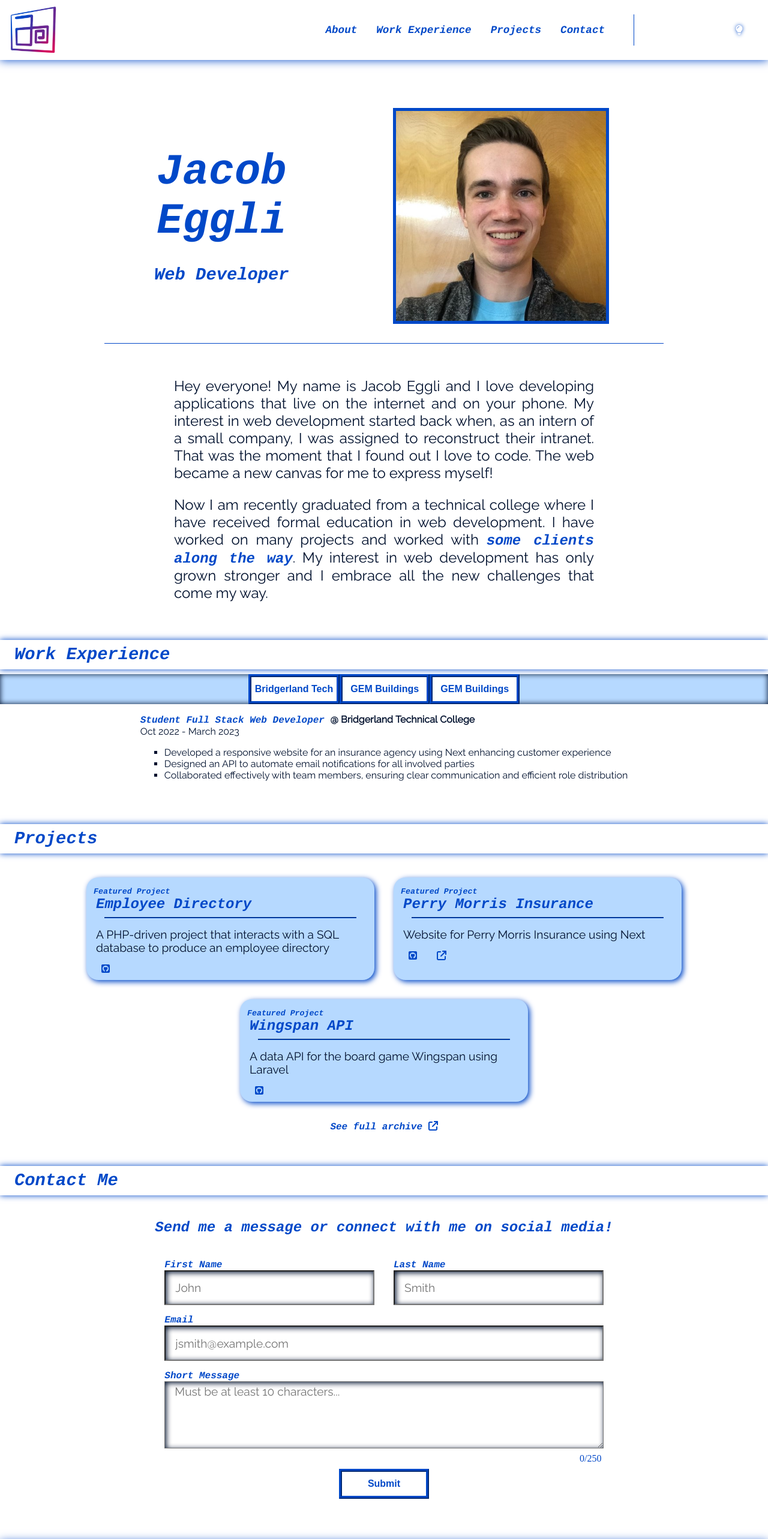
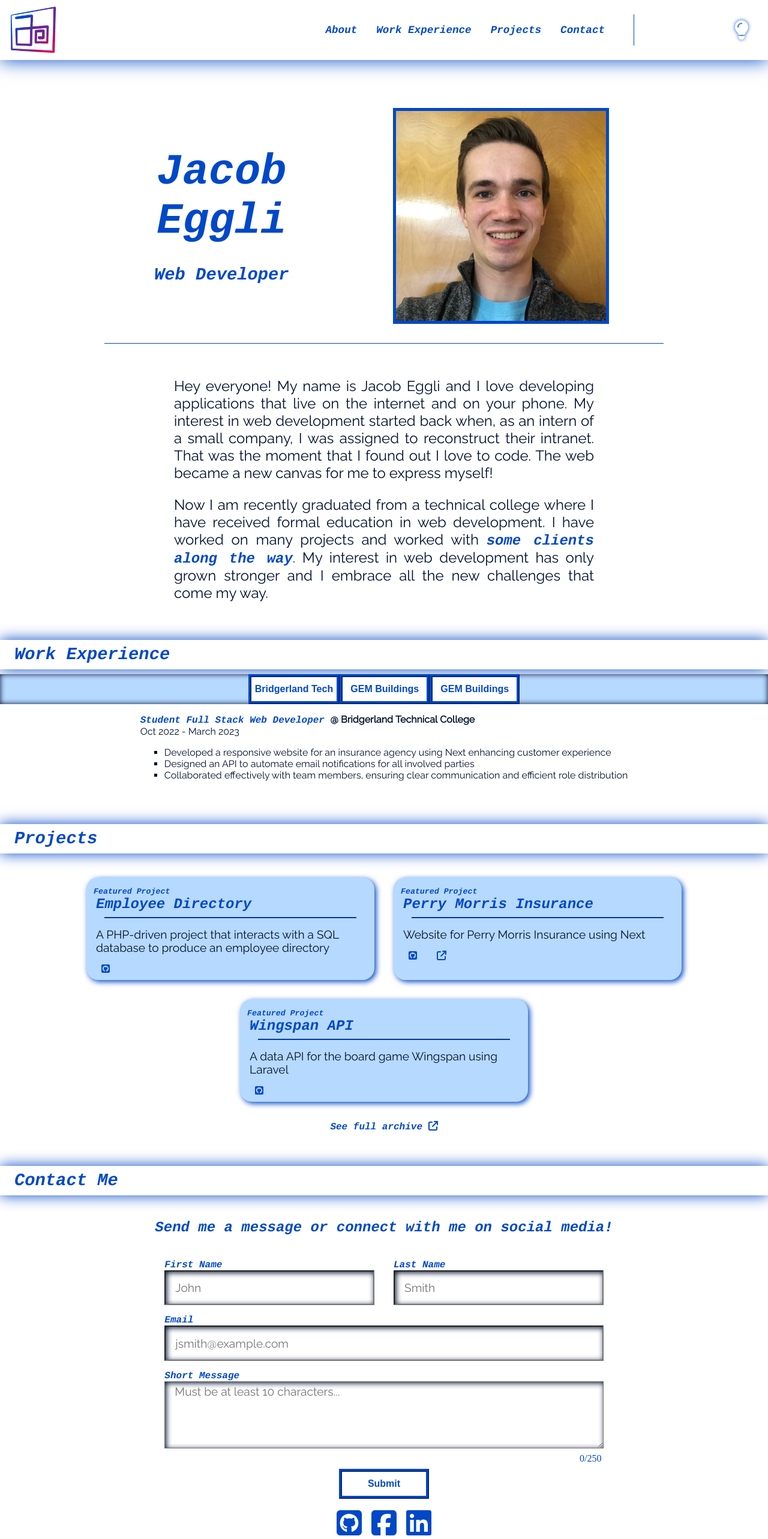
Before and after one commit to jeggli20/my_portfolio, a Next.js app: page / in a window 1280 px wide. Shown: the top 2566 px of the page at 60% size. Built offline with nearby package versions, Linux system fonts and the light colour scheme.

Commit message:
Social Links and Styling
Fixed my disappearing social icons and edited a little more styling.

```diff
--- a/components/UI/Form.js
+++ b/components/UI/Form.js
@@ -4,6 +4,12 @@ import FormContext from "../../context/form-context";
 
 import Button from "../UI/Button";
 import classes from "./Form.module.css";
+import { FontAwesomeIcon } from "@fortawesome/react-fontawesome";
+import {
+  faGithubSquare,
+  faFacebookSquare,
+  faLinkedin,
+} from "@fortawesome/free-brands-svg-icons";
 
 /* ====== Validation ====== */
 const isNotEmpty = (value) => String(value).trim() !== "";
@@ -229,19 +235,25 @@ const Form = () => {
           target="_blank"
           rel="noreferrer"
           className={classes["rotate-left"]}
-        ></a>
+        >
+          <FontAwesomeIcon icon={faGithubSquare} />
+        </a>
         <a
           href="https://facebook.com/jacob.eggli.3/"
           target="_blank"
           rel="noreferrer"
           className={classes["rotate-right"]}
-        ></a>
+        >
+          <FontAwesomeIcon icon={faFacebookSquare} />
+        </a>
         <a
           href="https://linkedin.com/in/jeggli20"
           target="_blank"
           rel="noreferrer"
           className={classes["rotate-left"]}
-        ></a>
+        >
+          <FontAwesomeIcon icon={faLinkedin} />
+        </a>
       </div>
     </form>
   );
--- a/components/UI/LightSwitch.module.css
+++ b/components/UI/LightSwitch.module.css
@@ -7,7 +7,7 @@
 }
 
 .lightbulb {
-  width: 2rem;
+  font-size: 2rem;
 }
 
 .off {
--- a/components/layout/Footer.module.css
+++ b/components/layout/Footer.module.css
@@ -1,6 +1,6 @@
 .container {
   align-items: center;
-  box-shadow: 0 0px 15px var(--primary-color);
+  box-shadow: 0 0px 30px var(--primary-color);
   display: flex;
   min-height: 50px;
   justify-content: center;
--- a/components/layout/Header.module.css
+++ b/components/layout/Header.module.css
@@ -1,6 +1,6 @@
 .container {
   align-items: center;
-  box-shadow: 0px 0px 15px var(--primary-color);
+  box-shadow: 0px 0px 30px var(--primary-color);
   display: flex;
   flex-direction: row;
   max-height: 110px;
--- a/pages/_app.js
+++ b/pages/_app.js
@@ -2,6 +2,7 @@ import { LightContextProvider } from "../context/light-context";
 
 import Layout from "../components/layout/Layout";
 import "../styles/globals.css";
+import "@fortawesome/fontawesome-svg-core/styles.css";
 
 function MyApp({ Component, pageProps }) {
   return (
--- a/styles/globals.css
+++ b/styles/globals.css
@@ -19,7 +19,7 @@ body {
 }
 
 header {
-  background-color: rgba(255, 255, 255, 0.6);
+  background-color: rgba(255, 255, 255, 0.9);
 }
 
 main {
@@ -87,7 +87,7 @@ a:hover {
 
 section > h3 {
   box-sizing: border-box;
-  box-shadow: 0 0 10px var(--primary-color);
+  box-shadow: 0 0 25px var(--primary-color);
   font-size: 1.8rem;
   margin: 0.5rem 0;
   padding: 0.5rem 1.5rem;
@@ -100,7 +100,7 @@ body:has(.dark-mode) {
 }
 
 .dark-mode {
-  box-shadow: -10px 5px 100px var(--black), 0 0 15px var(--secondary-color);
+  box-shadow: -10px 5px 100px var(--black), 0 0 30px var(--secondary-color);
 }
 
 .dark-mode h1,
@@ -132,14 +132,14 @@ body:has(.dark-mode) {
 }
 
 .dark-mode .dm-section-title {
-  box-shadow: 0 0 15px var(--secondary-color);
+  box-shadow: 0 0 25px var(--secondary-color);
   background-color: var(--black);
 }
 
 /* ================= Header ================= */
 .dark-mode header {
   background-color: rgba(0, 0, 0, 0.6);
-  box-shadow: 0px 0px 15px var(--secondary-color);
+  box-shadow: 0px 0px 30px var(--secondary-color);
 }
 
 /* ================= Navigation ================= */
@@ -228,7 +228,7 @@ body:has(.dark-mode) {
 /* ================= Footer ================= */
 .dark-mode footer {
   background-color: var(--black);
-  box-shadow: 0 0px 15px var(--secondary-color);
+  box-shadow: 0 0px 30px var(--secondary-color);
 }
 
 /* ================= Button ================= */
```
